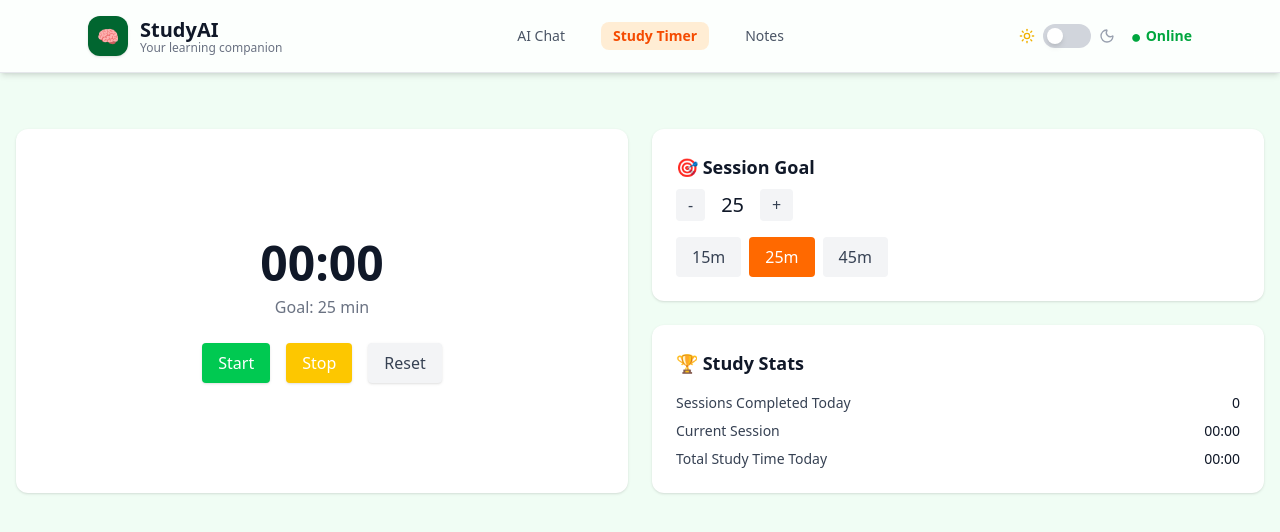
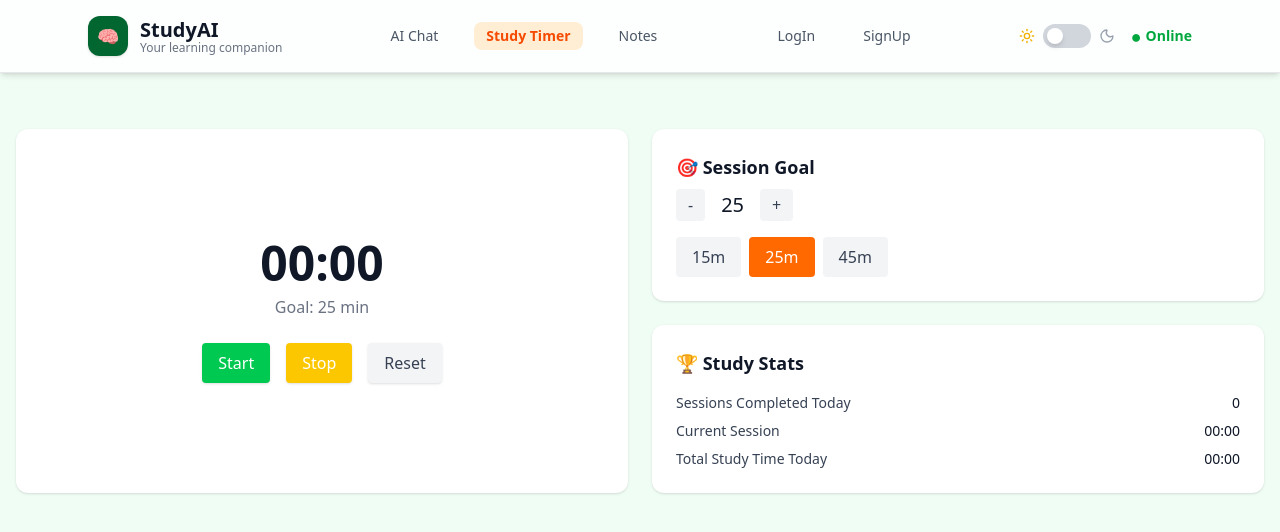
Before and after one commit to Anci4nt/Zentellect, a Next.js app: page / in a window 1280 px wide. Shown: the top 532 px of the page. Built offline with nearby package versions, Linux system fonts and the light colour scheme; no server answers; the database is empty.

Commit message:
login signup navbar

```diff
--- a/src/components/Header.tsx
+++ b/src/components/Header.tsx
@@ -9,6 +9,11 @@ const navLinks = [
   { label: 'AI Chat', href: '/chat', active: false},
   { label: 'Study Timer', href: '/', active: false },
   { label: 'Notes', href: '/note', active: false },
+]
+const newNavLinks = [
+
+  {label: "LogIn", href: "/login"},
+  {label: "SignUp", href: "/signup"}
 ]
 
 export default function Header() {
@@ -73,6 +78,28 @@ export default function Header() {
             </a>
           ))}
         </nav>
+         <nav className="flex gap-4 md:gap-6 text-sm font-medium">
+          {newNavLinks.map((link, i) => (
+            <a
+              key={link.label}
+              href={link.href}
+              className={`relative px-3 py-1 rounded-lg transition-all duration-300 ease-in-out transform
+                ${mounted ? 'opacity-100 translate-y-0' : 'opacity-0 -translate-y-2'}
+                delay-[${i * 100}ms]
+                ${
+                  pathname === link.href
+                    ? isDark
+                      ? 'bg-orange-900/50 text-orange-400 font-semibold'
+                      : 'bg-orange-100 text-orange-600 font-semibold'
+                    : isDark
+                      ? 'text-gray-300 hover:text-green-400 hover:bg-green-900/30 hover:scale-105'
+                      : 'text-gray-600 hover:text-green-700 hover:bg-green-100 hover:scale-105'
+                }`}
+            >
+              {link.label}
+            </a>
+          ))}
+        </nav>
 
         {/* Theme Toggle and Online Badge */}
         <div className="flex items-center gap-4">
```
